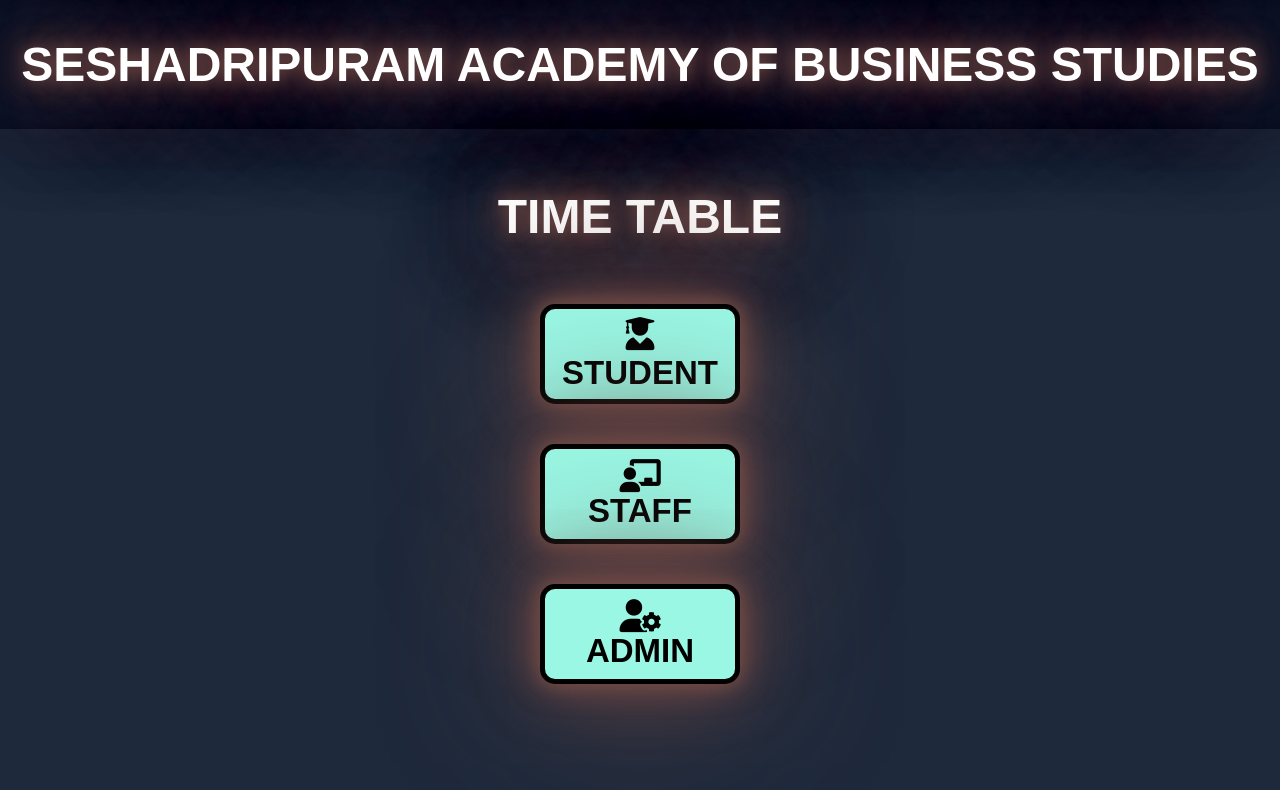
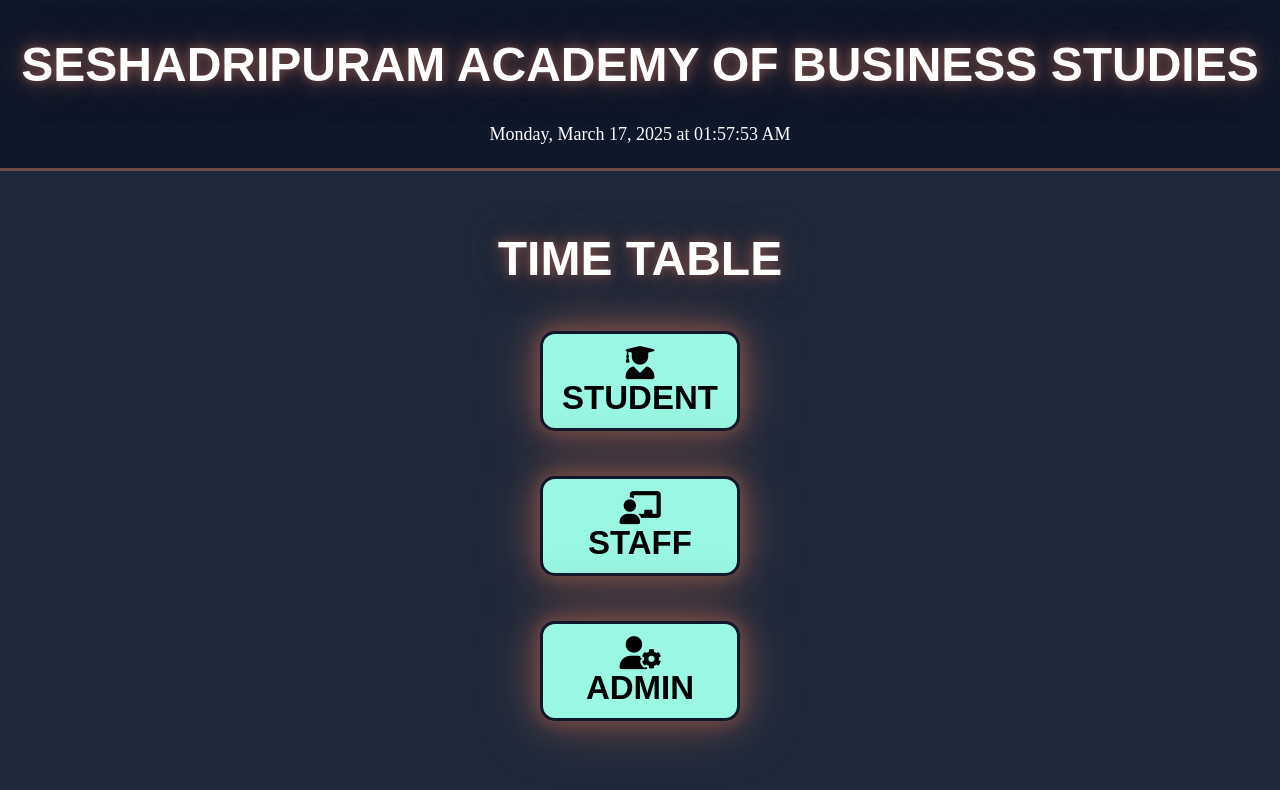
Before and after one commit to yashwanyash/sabstimetable, a website: page index.html in a window 1280 px wide. Drawn offline with Linux system fonts and the light colour scheme.

Commit message:
modified index page and added favicon

```diff
--- a/index.html
+++ b/index.html
@@ -3,26 +3,45 @@
   <head>
     <meta charset="UTF-8" />
     <meta name="viewport" content="width=device-width, initial-scale=1.0" />
-    <link rel="icon" type="image/x-icon" href="/images/favicon.ico">
-    <link
-      rel="stylesheet"
-      href="https://cdnjs.cloudflare.com/ajax/libs/font-awesome/6.0.0-beta3/css/all.min.css"
-    />
+    <title>College Time Table</title>
 
-    <title>College_Time_Table</title>
+    <!-- FontAwesome for icons -->
+    <link rel="stylesheet" href="https://cdnjs.cloudflare.com/ajax/libs/font-awesome/6.0.0-beta3/css/all.min.css" />
+    <link rel="icon" type="image/png" href="favicon.png">
+
     <style>
+      /* General Styling */
       body {
         background-color: #1e293b;
         margin: 0;
+        text-align: center;
       }
-      section {
-        margin-top: 60px;
-      }
+
+      /* Header Styling */
       header {
         text-align: center;
         padding: 5px;
         background-color: #0f172a;
+        border-bottom: 3px solid #704a45;
+      }
+
+      h1, h2 {
+        font-family: Arial, sans-serif;
+        font-size: 48px;
+        font-weight: bold;
         color: white;
+        text-transform: uppercase;
+        text-shadow: 0 0 10px #704a45, 0 0 20px #6c4744, 0 0 40px #483131;
+      }
+
+      /* Section styling */
+      section {
+        margin-top: 60px;
+      }
+
+      /* Button Styling */
+      .buttons-container {
+        margin-top: 45px;
       }
 
       .button {
@@ -34,46 +53,19 @@
         cursor: pointer;
         font-weight: bold;
         font-size: 33px;
-        border: solid black;
-        margin: 20px 0;
-
-        border-width: thick;
-        box-shadow: 0 0 15px #704a45, /* First layer glow */ 0 0 30px #704a45,
-          0 0 60px #6c4744, /* Second layer glow */ 0 0 150px #704a45;
+        border: 3px solid #0f172a;
+        box-shadow: 0 0 15px #704a45, 0 0 30px #704a45, 0 0 60px #6c4744;
+        transition: transform 0.3s ease-in-out, background-color 0.3s ease-in-out;
       }
 
-      h1 {
-        font-family: Arial, sans-serif;
-        font-size: 48px;
-      }
-      h1 {
-        font-size: 48px;
-        font-weight: bold;
-        color: #ffffff; /* Pure white text */
-        text-align: center;
-        text-transform: uppercase;
-        text-shadow: 0 0 15px #704a45, /* First layer glow */ 0 0 30px #704a45,
-          0 0 60px #6c4744, /* Second layer glow */ 0 0 90px #483131,
-          /* Third layer intense glow */ 0 0 120px #6c4744, 0 0 150px #704a45;
-      }
-      @media (max-width: 768px) {
-        h1 {
-          font-size: 36px;
-        }
+      .button:hover {
+        transform: scale(1.1);
+        background-color: #a0f0db;
       }
 
-      @media (max-width: 480px) {
-        h1 {
-          font-size: 28px;
-        }
-      }
-      /* Center-align buttons and adjust layout for smaller screens */
-      .buttons-container {
-        text-align: center;
-      }
-
-      /* Adjust button width on smaller screens */
+      /* Responsive Styling */
       @media (max-width: 768px) {
+        h1, h2 { font-size: 36px; }
         .button {
           width: 160px;
           height: 80px;
@@ -82,40 +74,65 @@
       }
 
       @media (max-width: 480px) {
+        h1, h2 { font-size: 28px; }
         .button {
           width: 140px;
           height: 70px;
           font-size: 24px;
         }
       }
+
+      /* Animation for Heading */
+      h2 {
+        animation: fadeIn 1s ease-in-out;
+      }
+
+      @keyframes fadeIn {
+        0% { opacity: 0; transform: translateY(-20px); }
+        100% { opacity: 1; transform: translateY(0); }
+      }
     </style>
   </head>
   <body>
-    <div>
-      <header>
-        <h1>Seshadripuram Academy Of Business Studies</h1>
-      </header>
-      <section style="text-align: center">
-        <h1>Time Table</h1>
-      </section>
-    </div>
+    <!-- Header Section -->
+    <header>
+      <h1>Seshadripuram Academy Of Business Studies</h1>
+      <p id="datetime" style="color:white; font-size: 18px;"></p>
+    </header>
 
+    <!-- Main Section -->
+    <section>
+      <h2>Time Table</h2>
+    </section>
+
+    <!-- Buttons for Navigation -->
     <div class="buttons-container">
       <button class="button" onclick="window.location.href='course.html'">
-        <i class="fas fa-user-graduate"></i> STUDENT
+        <i class="fas fa-user-graduate" style="display: block"></i> STUDENT
       </button>
     </div>
 
     <div class="buttons-container">
       <button class="button" onclick="window.location.href='login.html'">
-        <i style="display: block" class="fas fa-chalkboard-teacher"></i> STAFF
+        <i class="fas fa-chalkboard-teacher" style="display: block"></i> STAFF
       </button>
     </div>
 
     <div class="buttons-container">
       <button class="button" onclick="window.location.href='login_admin.html'">
-        <i style="display: block" class="fas fa-user-cog"></i> ADMIN
+        <i class="fas fa-user-cog" style="display: block"></i> ADMIN
       </button>
     </div>
+
+    <!-- JavaScript for Live Date & Time -->
+    <script>
+      function updateTime() {
+        const now = new Date();
+        const options = { weekday: 'long', year: 'numeric', month: 'long', day: 'numeric', hour: '2-digit', minute: '2-digit', second: '2-digit' };
+        document.getElementById("datetime").innerHTML = now.toLocaleDateString("en-US", options);
+      }
+      setInterval(updateTime, 1000);
+      updateTime(); // Run once on load
+    </script>
   </body>
 </html>
```
Also changed, not shown: favicon.png (added).
